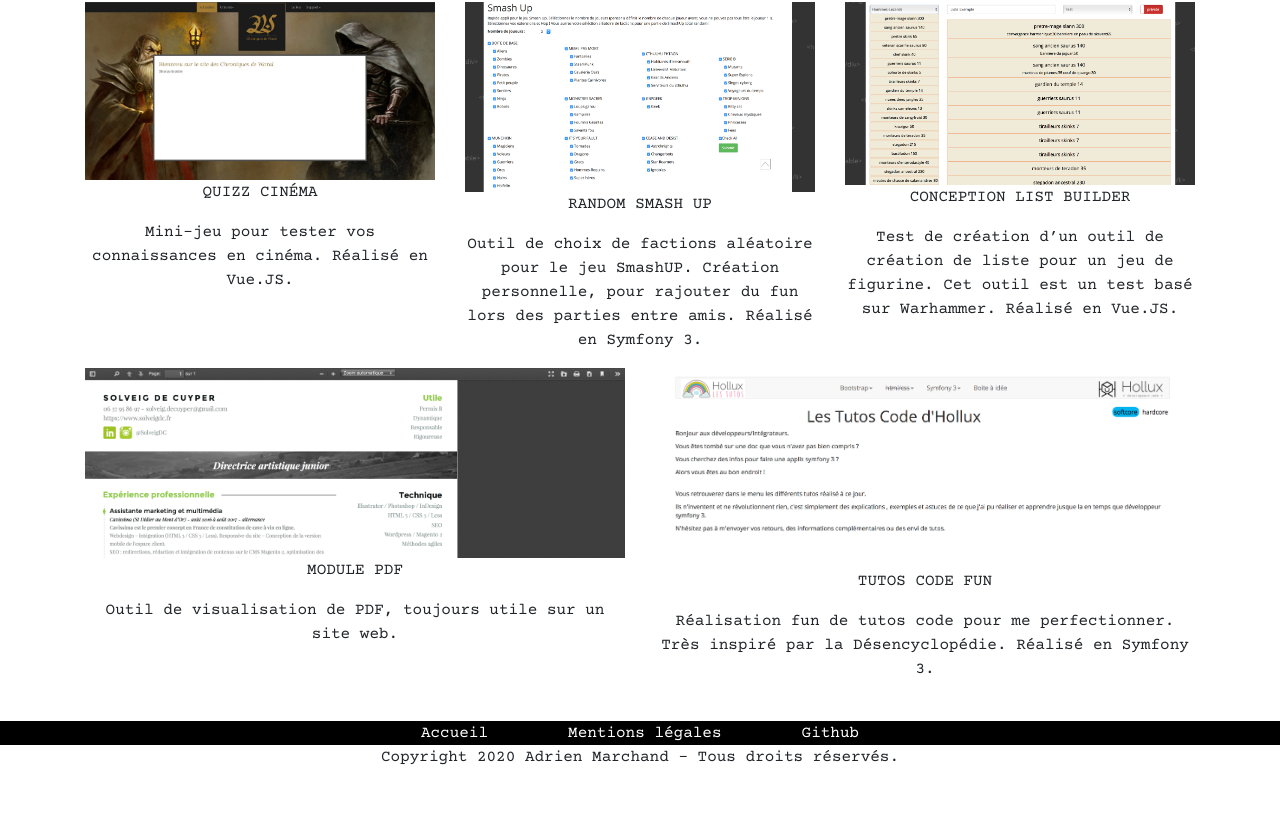
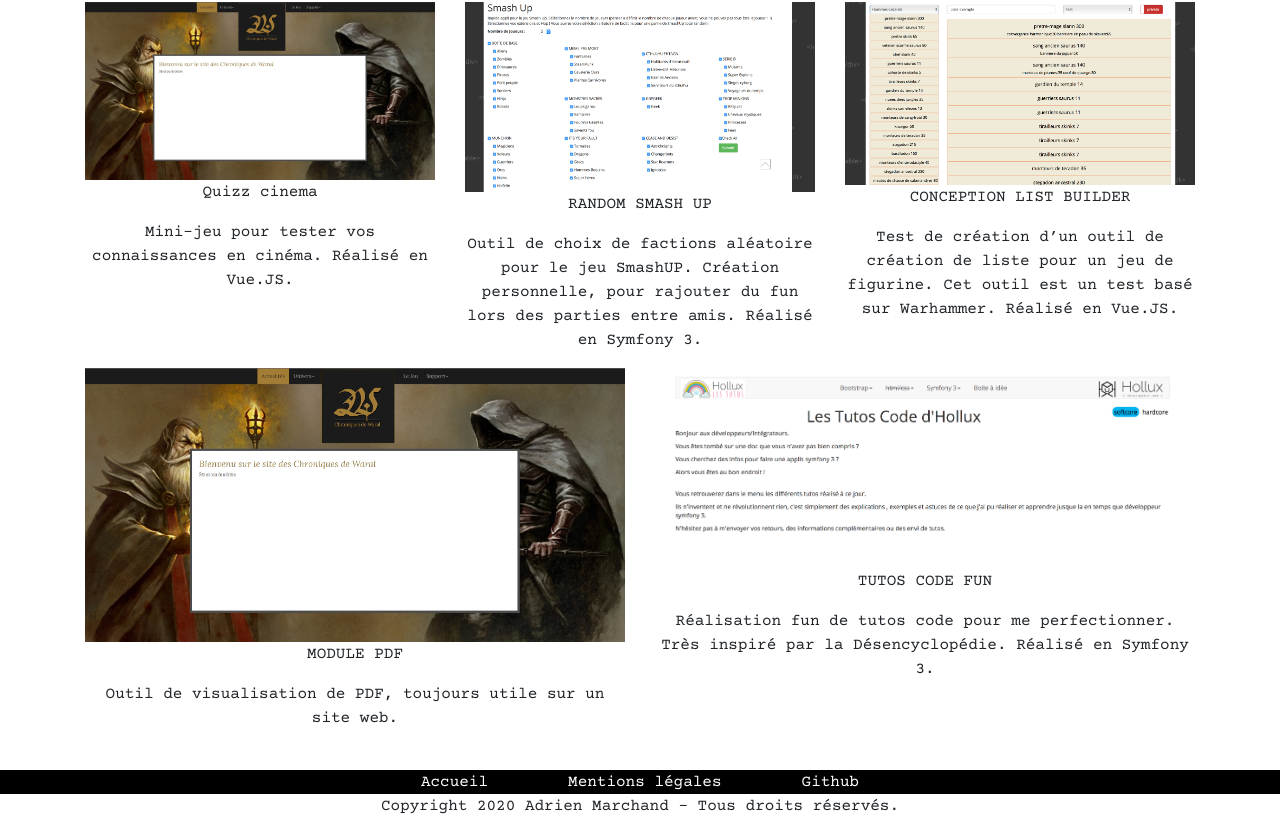
Before and after one commit to Hollux/nuxtllux3, a Nuxt app: page /realisations in a window 1280 px wide. Shown: the part 801-1635 px from the top of the page. Before the commit the page ends 1586 px from the top, so only its background shows below. Built offline with nearby package versions, Linux system fonts and the light colour scheme.

Commit message:
v-for pour applisWeb, double v-for pour gérer la row (pas convainquant)

```diff
--- /dev/null
+++ b/layouts/randomSmashUp.vue
@@ -0,0 +1,13 @@
+<template>
+  <div>
+    <h1>Random Smash Up</h1>
+    <nuxt />
+  </div>
+</template>
+
+<script>
+export default {};
+</script>
+
+<style lang="scss" scoped>
+</style>
--- a/pages/miniquizzend.vue
+++ b/pages/miniquizzend.vue
@@ -2,12 +2,7 @@
   <div>
     <p>Félicitation, votre score est de {{ score[0] }} / {{ score[1] }}</p>
     <b-row>
-      <b-col
-        cols="2"
-        v-for="userResponse in userResponses"
-        v-bind:key="userResponse.id"
-        align="center"
-      >
+      <b-col cols="2" v-for="userResponse in userResponses" :key="userResponse.id" align="center">
         <b-img
           center
           :src="require(`../assets/img/minima/${userResponse[1]}.jpg`)"
--- /dev/null
+++ b/pages/randomSmashUp.vue
@@ -0,0 +1,10 @@
+<template>
+  <div></div>
+</template>
+
+<script>
+export default {};
+</script>
+
+<style lang="scss" scoped>
+</style>
--- a/pages/realisations/applisWeb.vue
+++ b/pages/realisations/applisWeb.vue
@@ -1,67 +1,71 @@
 <template>
   <div class="container">
     <p>Applis web</p>
-    <b-row class="center">
-      <b-col md>
-        <nuxt-link to="miniquizz">
-          <b-img src="~/assets/img/realisations/chroniquesfr.jpg" fluid-grow alt="chroniquesfr"></b-img>
+    <b-row v-for="(applis, index) in rowApplis" class="center" :key="index">
+      <b-col md v-for="(appli, index) in applis" :key="index">
+        <nuxt-link :to="appli.lien">
+          <b-img :src="appli.img" fluid-grow :alt="appli.imgAlt"></b-img>
         </nuxt-link>
-        <p>QUIZZ CINÉMA</p>
-        <p>
-          Mini-jeu pour tester vos
-          connaissances en cinéma.
-          Réalisé en Vue.JS.
-        </p>
-      </b-col>
-      <b-col md>
-        <b-img src="~/assets/img/realisations/smashUp.png" fluid-grow alt="smashup"></b-img>
-        <p>RANDOM SMASH UP</p>
-        <p>
-          Outil de choix de factions
-          aléatoire pour le jeu SmashUP.
-          Création personnelle,
-          pour rajouter du fun lors des
-          parties entre amis.
-          Réalisé en Symfony 3.
-        </p>
-      </b-col>
-      <b-col md>
-        <b-img src="~/assets/img/realisations/listBuilder.png" fluid-grow alt="listBuilder"></b-img>
-        <p>CONCEPTION LIST BUILDER</p>
-        <p>
-          Test de création d’un outil de
-          création de liste pour un jeu
-          de figurine. Cet outil est un
-          test basé sur Warhammer.
-          Réalisé en Vue.JS.
-        </p>
-      </b-col>
-    </b-row>
-    <b-row class="center">
-      <b-col md>
-        <b-img src="~/assets/img/realisations/pdfEx.png" fluid-grow alt="pdfEx"></b-img>
-        <p>MODULE PDF</p>
-        <p>
-          Outil de visualisation de PDF, toujours
-          utile sur un site web.
-        </p>
-      </b-col>
-      <b-col md>
-        <b-img src="~/assets/img/realisations/tutos.png" fluid-grow alt="tutos"></b-img>
-        <p>TUTOS CODE FUN</p>
-        <p>
-          Réalisation fun de tutos code pour me
-          perfectionner.
-          Très inspiré par la Désencyclopédie.
-          Réalisé en Symfony 3.
-        </p>
+        <p>{{ appli.titre }}</p>
+        <p>{{ appli.content }}</p>
       </b-col>
     </b-row>
   </div>
 </template>
 
 <script>
-export default {};
+export default {
+  data() {
+    return {
+      rowApplis: [
+        [
+          {
+            titre: "Quizz cinema",
+            content:
+              "Mini-jeu pour tester vos connaissances en cinéma. Réalisé en Vue.JS.",
+            img: require("~/assets/img/realisations/chroniquesfr.jpg"),
+            imgAlt: "quizz cine",
+            lien: "miniquizz"
+          },
+          {
+            titre: "RANDOM SMASH UP",
+            content:
+              "Outil de choix de factions aléatoire pour le jeu SmashUP. Création personnelle, pour rajouter du fun lors des parties entre amis. Réalisé en Symfony 3.",
+            img: require("~/assets/img/realisations/smashUp.png"),
+            imgAlt: "smashup",
+            lien: "smashup"
+          },
+          {
+            titre: "CONCEPTION LIST BUILDER",
+            content:
+              "Test de création d’un outil de création de liste pour un jeu de figurine. Cet outil est un test basé sur Warhammer. Réalisé en Vue.JS.",
+            img: require("~/assets/img/realisations/listBuilder.png"),
+            imgAlt: "list builder",
+            lien: "/"
+          }
+        ],
+        [
+          {
+            titre: "MODULE PDF",
+            content:
+              "Outil de visualisation de PDF, toujours utile sur un site web.",
+            img: require("~/assets/img/realisations/chroniquesfr.jpg"),
+            imgAlt: "module pdf",
+            lien: "/"
+          },
+          {
+            titre: "TUTOS CODE FUN",
+            content:
+              "Réalisation fun de tutos code pour me perfectionner. Très inspiré par la Désencyclopédie. Réalisé en Symfony 3.",
+            img: require("~/assets/img/realisations/tutos.png"),
+            imgAlt: "tutos",
+            lien: "/"
+          }
+        ]
+      ]
+    };
+  }
+};
 </script>
 
 <style lang="scss" scoped>
```
